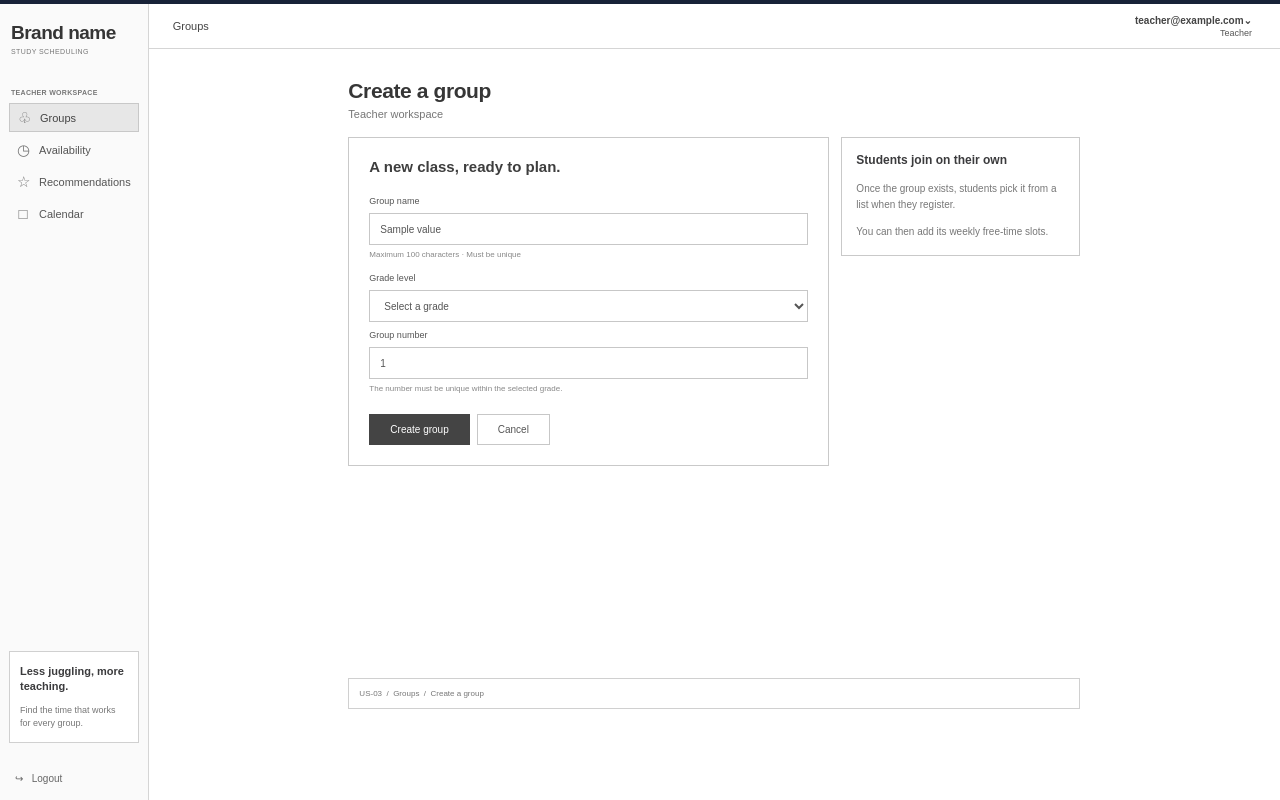
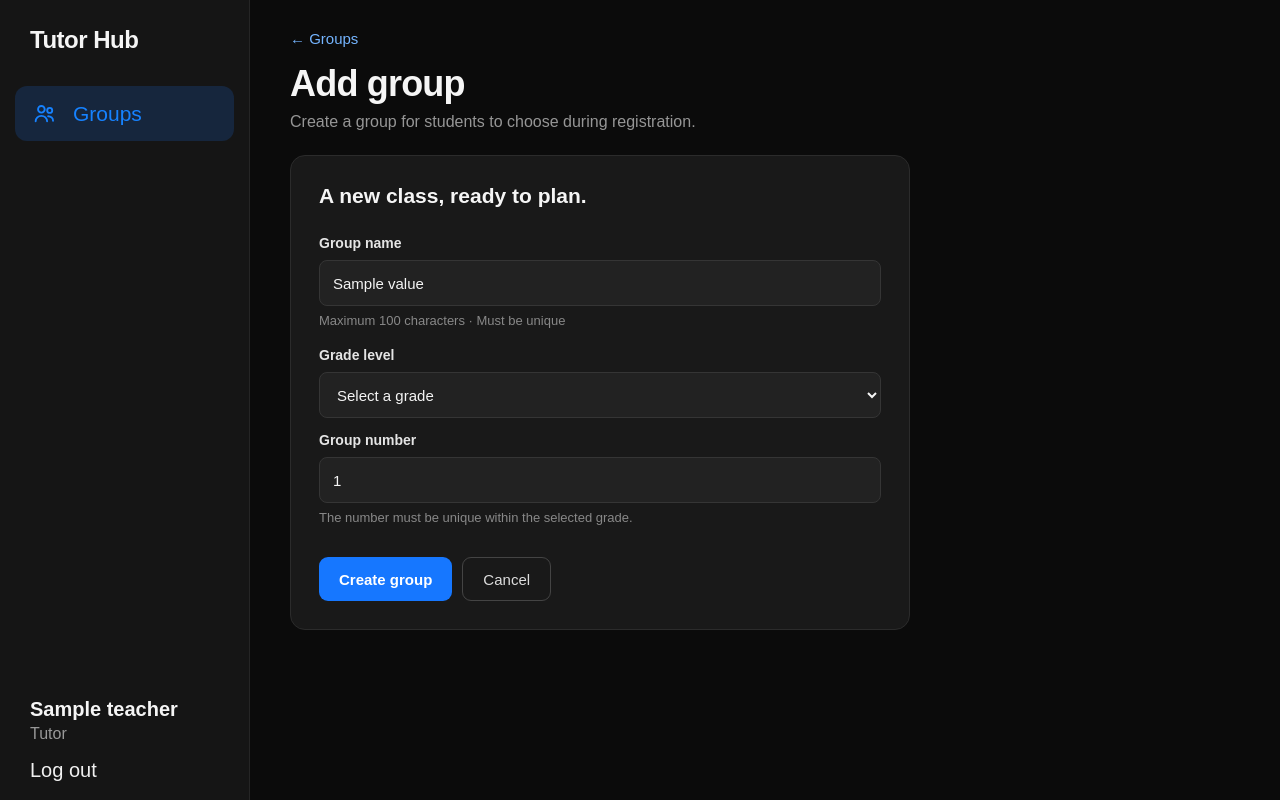
Before and after one commit to TutorMangementHub/Tutoring-management-system, a Node server app: template backend/src/views/groups/create.ejs in a window 1280 px wide. Run offline with Node 20, Linux system fonts and the light colour scheme; data comes from the database, SQL or seed files in the repository; tables that the repository leaves empty hold one stand-in row (values such as "Sample post"); the template is opened without the code that fills it: values that come from a table or form of the project are taken from there, most other values are stand-ins (such as "Sample title", 1, 10 or a date in 2020); some libraries are stand-ins or nearby versions.

Commit message:
Add teacher groups workspace navigation

```diff
--- a/backend/public/css/groups.css
+++ b/backend/public/css/groups.css
@@ -1,185 +1,54 @@
-:root {
-    color-scheme: light;
-    font-family: Arial, Helvetica, sans-serif;
-    color: #3b3b3d;
-    background: #fff;
-}
-
+:root { color-scheme: dark; font-family: Arial, Helvetica, sans-serif; color: #f5f5f5; background: #0b0b0b; }
 * { box-sizing: border-box; }
-
-body { margin: 0; }
-
-.workspace-shell {
-    display: flex;
-    min-height: 100vh;
-    border-top: 4px solid #182238;
-}
-
-.workspace-sidebar {
-    display: flex;
-    flex: 0 0 144px;
-    flex-direction: column;
-    min-height: calc(100vh - 4px);
-    padding: 18px 9px 14px;
-    border-right: 1px solid #d5d5d5;
-    background: #fafafa;
-}
-
-.workspace-brand {
-    display: block;
-    margin: 0 2px 34px;
-    color: #353535;
-    text-decoration: none;
-}
-
-.workspace-brand strong {
-    display: block;
-    font-size: 19px;
-    letter-spacing: -.5px;
-}
-
-.workspace-brand span {
-    display: block;
-    margin-top: 4px;
-    color: #777;
-    font-size: 7px;
-    letter-spacing: .4px;
-}
-
-.sidebar-label {
-    margin: 0 2px 7px;
-    color: #777;
-    font-size: 7px;
-    font-weight: bold;
-    letter-spacing: .3px;
-}
-
-.workspace-nav { display: grid; gap: 3px; }
-
-.workspace-nav-link {
-    display: flex;
-    align-items: center;
-    gap: 10px;
-    min-height: 29px;
-    padding: 0 8px;
-    color: #555;
-    font-size: 11px;
-    text-decoration: none;
-}
-
-.workspace-nav-link span {
-    width: 12px;
-    color: #777;
-    font-size: 15px;
-    text-align: center;
-}
-
-.workspace-nav-link.is-active {
-    border: 1px solid #c8c8c8;
-    background: #e7e7e7;
-    color: #444;
-}
-
-.sidebar-spacer { flex: 1; }
-
-.sidebar-tip {
-    margin: 0 0 25px;
-    padding: 12px 10px;
-    border: 1px solid #d0d0d0;
-    background: #fff;
-}
-
-.sidebar-tip strong { display: block; font-size: 11px; line-height: 1.35; }
-.sidebar-tip p { margin: 10px 0 0; color: #777; font-size: 9px; line-height: 1.45; }
-
-.logout-form button {
-    border: 0;
-    background: transparent;
-    color: #666;
-    cursor: pointer;
-    font: inherit;
-    font-size: 10px;
-}
-
+body { margin: 0; background: #0b0b0b; }
+.workspace-shell { display: flex; min-height: 100vh; }
+.sidebar { display: flex; flex: 0 0 250px; flex-direction: column; min-height: 100vh; padding: 26px 15px 18px; border-right: 1px solid #252525; background: #151515; }
+.sidebar-brand { margin: 0 15px 32px; color: #f5f5f5; font-size: 24px; font-weight: 700; letter-spacing: -.5px; text-decoration: none; }
+.sidebar-nav { display: grid; gap: 8px; }
+.sidebar-link { display: flex; align-items: center; gap: 16px; min-height: 55px; padding: 0 17px; border-radius: 12px; color: #e5e5e5; font-size: 21px; text-decoration: none; }
+.sidebar-link:hover, .sidebar-link.is-active { background: #16263d; color: #1682ff; }
+.sidebar-icon { width: 25px; height: 25px; flex: 0 0 auto; }
+.sidebar-footer { margin-top: auto; padding: 0 15px; }
+.sidebar-user { margin: 0; color: #f5f5f5; font-size: 20px; font-weight: 700; }
+.sidebar-role { margin: 4px 0 16px; color: #999; font-size: 16px; }
+.sidebar-logout { margin: 0; }
+.sidebar-logout button { padding: 0; border: 0; background: transparent; color: #f0f0f0; cursor: pointer; font: inherit; font-size: 20px; }
+.sidebar-logout button:hover { color: #1682ff; }
 .workspace-main { flex: 1; min-width: 0; }
-
-.workspace-header {
-    display: flex;
-    align-items: center;
-    justify-content: space-between;
-    height: 45px;
-    padding: 0 28px 0 24px;
-    border-bottom: 1px solid #d5d5d5;
-    color: #444;
-    font-size: 11px;
-}
-
-.account-menu { display: grid; justify-items: end; gap: 2px; font-size: 10px; }
-.account-menu small { color: #555; font-size: 9px; }
-
-.workspace-content { max-width: 780px; margin: 0 auto; padding: 30px 24px 12px; }
-.page-heading h1 { margin: 0; color: #363636; font-size: 21px; letter-spacing: -.4px; }
-.page-heading p { margin: 5px 0 17px; color: #777; font-size: 11px; }
-
-.create-layout { display: grid; grid-template-columns: minmax(0, 1fr) 239px; gap: 12px; align-items: start; }
-.create-card, .info-card { border: 1px solid #c9c9c9; background: #fff; }
-.create-card { padding: 20px; }
-.create-card h2 { margin: 0 0 20px; color: #3e3e3e; font-size: 15px; }
-
-.group-form { display: grid; gap: 7px; }
-.group-form label { margin-top: 1px; color: #555; font-size: 9px; }
-.group-form input, .group-form select {
-    width: 100%;
-    height: 32px;
-    padding: 0 10px;
-    border: 1px solid #c7c7c7;
-    border-radius: 0;
-    outline: none;
-    background: #fff;
-    color: #555;
-    font: inherit;
-    font-size: 10px;
-}
-.group-form input:focus, .group-form select:focus { border-color: #555; box-shadow: 0 0 0 2px #eee; }
-.field-help { margin: -2px 0 6px; color: #888; font-size: 8px; }
-
-.form-actions { display: flex; gap: 7px; margin-top: 8px; }
-.primary-button, .secondary-button {
-    display: inline-flex;
-    min-height: 31px;
-    align-items: center;
-    justify-content: center;
-    padding: 0 20px;
-    border: 1px solid #444;
-    font: inherit;
-    font-size: 10px;
-    text-decoration: none;
-}
-.primary-button { background: #444; color: #fff; cursor: pointer; }
-.primary-button:hover { background: #292929; }
-.secondary-button { border-color: #c7c7c7; color: #555; background: #fff; }
-
-.info-card { padding: 15px 14px; }
-.info-card h2 { margin: 0 0 14px; font-size: 12px; }
-.info-card p { margin: 0 0 12px; color: #777; font-size: 10px; line-height: 1.55; }
-.info-card p:last-child { margin-bottom: 0; }
-
-.page-alert, .page-success { margin: -4px 0 14px; padding: 9px 11px; border: 1px solid; font-size: 10px; }
-.page-alert { border-color: #dfb4b4; background: #fff6f6; color: #9c3333; }
-.page-success { border-color: #b6d5bd; background: #f5fff6; color: #2f7040; }
-.breadcrumb { margin: 212px 0 0; padding: 10px; border: 1px solid #d0d0d0; color: #777; font-size: 8px; }
-
-@media (max-width: 700px) {
-    .workspace-sidebar { flex-basis: 118px; }
-    .workspace-header { padding-right: 16px; }
-    .create-layout { grid-template-columns: 1fr; }
-    .breadcrumb { margin-top: 30px; }
-}
-
-@media (max-width: 480px) {
-    .workspace-shell { display: block; }
-    .workspace-sidebar { min-height: auto; }
-    .sidebar-spacer, .sidebar-tip { display: none; }
-    .workspace-nav { grid-template-columns: repeat(2, 1fr); }
-    .workspace-content { padding: 24px 14px; }
-}
+.workspace-content { max-width: 1180px; margin: 0 auto; padding: 30px 40px 60px; }
+.page-heading { margin-bottom: 24px; }
+.page-heading h1 { margin: 0; color: #f5f5f5; font-size: 36px; letter-spacing: -.8px; }
+.page-heading p { margin: 8px 0 0; color: #969696; font-size: 16px; }
+.page-heading-row { display: flex; align-items: end; justify-content: space-between; gap: 20px; }
+.back-link { display: inline-block; margin-bottom: 16px; color: #75b5ff; font-size: 15px; text-decoration: none; }
+.back-link:hover { color: #fff; }
+.primary-button { display: inline-flex; min-height: 44px; align-items: center; justify-content: center; padding: 0 20px; border: 0; border-radius: 9px; background: #1677ff; color: #fff; cursor: pointer; font: inherit; font-size: 15px; font-weight: 700; text-decoration: none; }
+.primary-button:hover { background: #398fff; }
+.add-group-button { white-space: nowrap; }
+.group-list, .create-card, .empty-card { overflow: hidden; border: 1px solid #2b2b2b; border-radius: 15px; background: #191919; }
+.group-row { display: flex; align-items: center; justify-content: space-between; gap: 20px; padding: 19px 22px; border-bottom: 1px solid #333; }
+.group-row:last-child { border-bottom: 0; }
+.group-row h2 { margin: 0; color: #f3f3f3; font-size: 20px; }
+.group-row p { margin: 6px 0 0; color: #9b9b9b; font-size: 15px; }
+.status-badge { border-radius: 999px; padding: 7px 13px; font-size: 13px; font-weight: 700; }
+.status-badge.is-active { background: #123d29; color: #4ade80; }
+.status-badge.is-inactive { background: #3b2525; color: #f87171; }
+.empty-card { padding: 42px; text-align: center; }
+.empty-card h2 { margin: 0; font-size: 23px; }
+.empty-card p { margin: 10px 0 24px; color: #9b9b9b; }
+.create-layout { display: grid; grid-template-columns: minmax(0, 620px); gap: 20px; }
+.create-card { padding: 28px; }
+.create-card h2 { margin: 0 0 22px; color: #f5f5f5; font-size: 21px; }
+.group-form { display: grid; gap: 9px; }
+.group-form label { margin-top: 5px; color: #e5e5e5; font-size: 14px; font-weight: 600; }
+.group-form input, .group-form select { width: 100%; height: 46px; padding: 0 13px; border: 1px solid #353535; border-radius: 8px; outline: none; background: #222; color: #f5f5f5; font: inherit; font-size: 15px; }
+.group-form input:focus, .group-form select:focus { border-color: #1677ff; box-shadow: 0 0 0 3px #1677ff2b; }
+.field-help { margin: -2px 0 5px; color: #888; font-size: 13px; }
+.form-actions { display: flex; gap: 10px; margin-top: 18px; }
+.secondary-button { display: inline-flex; min-height: 44px; align-items: center; padding: 0 20px; border: 1px solid #444; border-radius: 9px; color: #ddd; font-size: 15px; text-decoration: none; }
+.secondary-button:hover { background: #292929; }
+.page-alert, .page-success { margin: 0 0 18px; padding: 12px 14px; border: 1px solid; border-radius: 8px; font-size: 14px; }
+.page-alert { border-color: #703333; background: #321b1b; color: #ff9a9a; }
+.page-success { border-color: #28603d; background: #153322; color: #72e59a; }
+@media (max-width: 700px) { .sidebar { flex-basis: 210px; } .workspace-content { padding: 25px 20px 45px; } .page-heading-row { align-items: start; flex-direction: column; } }
+@media (max-width: 480px) { .workspace-shell { display: block; } .sidebar { min-height: auto; padding: 20px 15px; } .sidebar-footer { margin-top: 35px; } .sidebar-link { font-size: 18px; } .workspace-content { padding: 25px 14px; } .group-row { align-items: start; flex-direction: column; } }
--- a/backend/src/routes/web/group.routes.js
+++ b/backend/src/routes/web/group.routes.js
@@ -6,6 +6,7 @@ const controller = require('../../controllers/web/group.controller');
 
 const router = Router();
 
+router.get('/groups', authenticateWeb, authorize('TEACHER'), asyncHandler(controller.indexPage));
 router.get('/groups/new', authenticateWeb, authorize('TEACHER'), asyncHandler(controller.createPage));
 router.post('/groups', authenticateWeb, authorize('TEACHER'), asyncHandler(controller.create));
 
--- a/backend/src/views/groups/create.ejs
+++ b/backend/src/views/groups/create.ejs
@@ -3,48 +3,19 @@
 <head>
     <meta charset="utf-8">
     <meta name="viewport" content="width=device-width, initial-scale=1">
-    <title><%= title %> · Study Scheduling</title>
+    <title><%= title %> · Tutor Hub</title>
     <link rel="stylesheet" href="/css/groups.css">
 </head>
 <body class="workspace-body">
     <div class="workspace-shell">
-        <aside class="workspace-sidebar" aria-label="Teacher workspace navigation">
-            <a class="workspace-brand" href="/groups/new">
-                <strong>Brand name</strong>
-                <span>STUDY SCHEDULING</span>
-            </a>
-
-            <p class="sidebar-label">TEACHER WORKSPACE</p>
-            <nav class="workspace-nav">
-                <a class="workspace-nav-link is-active" href="/groups/new"><span aria-hidden="true">♧</span> Groups</a>
-                <a class="workspace-nav-link" href="#"><span aria-hidden="true">◷</span> Availability</a>
-                <a class="workspace-nav-link" href="#"><span aria-hidden="true">☆</span> Recommendations</a>
-                <a class="workspace-nav-link" href="#"><span aria-hidden="true">□</span> Calendar</a>
-            </nav>
-
-            <div class="sidebar-spacer"></div>
-            <section class="sidebar-tip">
-                <strong>Less juggling, more teaching.</strong>
-                <p>Find the time that works for every group.</p>
-            </section>
-            <form method="post" action="/logout" class="logout-form">
-                <button type="submit">↪ &nbsp; Logout</button>
-            </form>
-        </aside>
+        <%- include('../partials/teacher-sidebar', { active: 'groups', teacher }) %>
 
         <main class="workspace-main">
-            <header class="workspace-header">
-                <span>Groups</span>
-                <div class="account-menu">
-                    <strong><%= user?.email || 'Teacher' %>⌄</strong>
-                    <small>Teacher</small>
-                </div>
-            </header>
-
             <div class="workspace-content">
                 <div class="page-heading">
-                    <h1>Create a group</h1>
-                    <p>Teacher workspace</p>
+                    <a class="back-link" href="/groups">← Groups</a>
+                    <h1>Add group</h1>
+                    <p>Create a group for students to choose during registration.</p>
                 </div>
 
                 <% if (error) { %>
@@ -54,7 +25,7 @@
                     <div class="page-success" role="status">Your group was created successfully.</div>
                 <% } %>
 
-                <div class="create-layout">
+                <div class="create-layout create-layout-single">
                     <section class="create-card" aria-labelledby="create-group-title">
                         <h2 id="create-group-title">A new class, ready to plan.</h2>
                         <form method="post" action="/groups" class="group-form">
@@ -81,14 +52,7 @@
                         </form>
                     </section>
 
-                    <aside class="info-card">
-                        <h2>Students join on their own</h2>
-                        <p>Once the group exists, students pick it from a list when they register.</p>
-                        <p>You can then add its weekly free-time slots.</p>
-                    </aside>
                 </div>
-
-                <p class="breadcrumb">US-03 &nbsp;/&nbsp; Groups &nbsp;/&nbsp; Create a group</p>
             </div>
         </main>
     </div>
--- /dev/null
+++ b/backend/src/views/partials/teacher-sidebar.ejs
@@ -0,0 +1,20 @@
+<aside class="sidebar" aria-label="Teacher workspace navigation">
+    <a class="sidebar-brand" href="/groups">Tutor Hub</a>
+
+    <nav class="sidebar-nav">
+        <a class="sidebar-link <%= active === 'groups' ? 'is-active' : '' %>" href="/groups">
+            <svg class="sidebar-icon" viewBox="0 0 24 24" fill="none" stroke="currentColor" stroke-width="1.8" stroke-linecap="round" stroke-linejoin="round" aria-hidden="true">
+                <circle cx="9" cy="8" r="3.2"/><path d="M3.5 19.5c0-3 2.5-5.2 5.5-5.2s5.5 2.2 5.5 5.2"/><circle cx="17" cy="9" r="2.4"/><path d="M15.5 14.6c2.6 0 4.7 1.9 4.7 4.4"/>
+            </svg>
+            <span>Groups</span>
+        </a>
+    </nav>
+
+    <div class="sidebar-footer">
+        <p class="sidebar-user"><%= teacher.name %></p>
+        <p class="sidebar-role">Tutor</p>
+        <form method="post" action="/logout" class="sidebar-logout">
+            <button type="submit">Log out</button>
+        </form>
+    </div>
+</aside>
```
Also changed, not shown: backend/src/controllers/web/group.controller.js (+24 -0 lines), backend/src/views/groups/index.ejs (added, +45 -0 lines).
